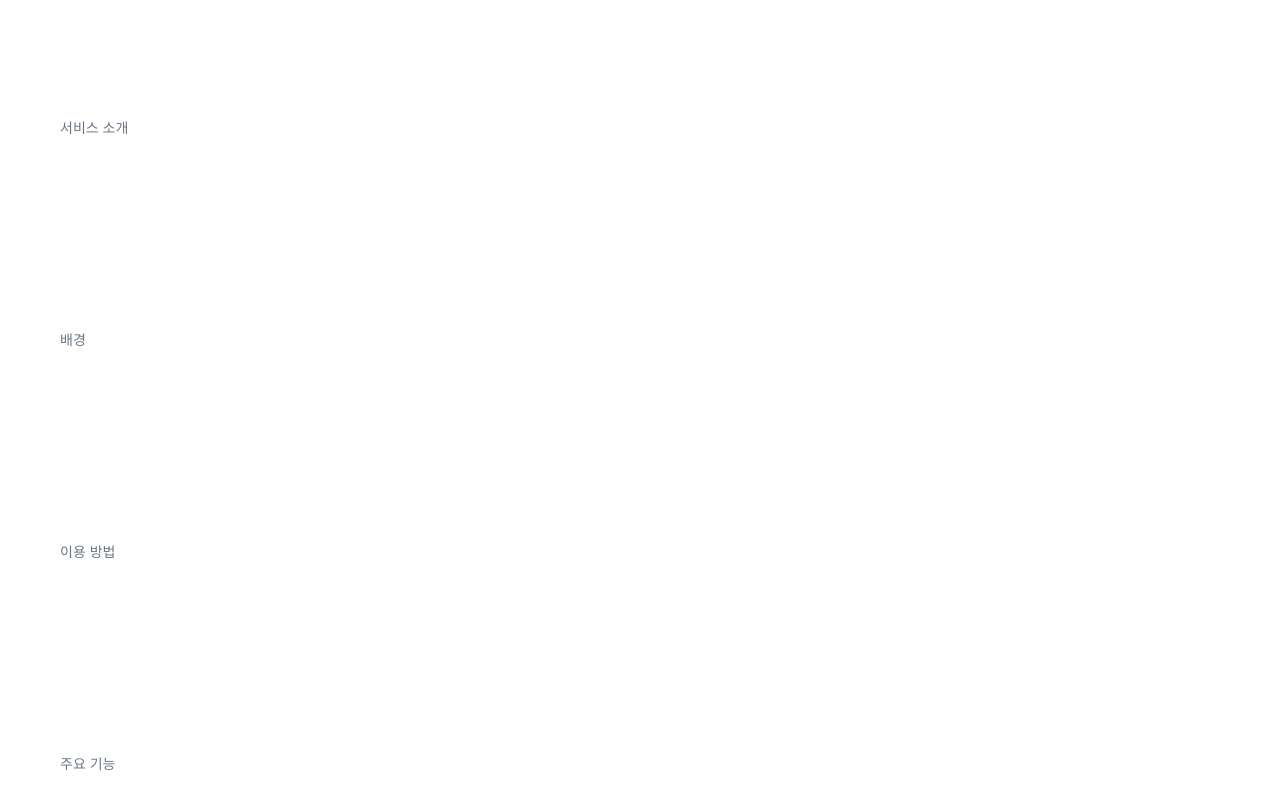
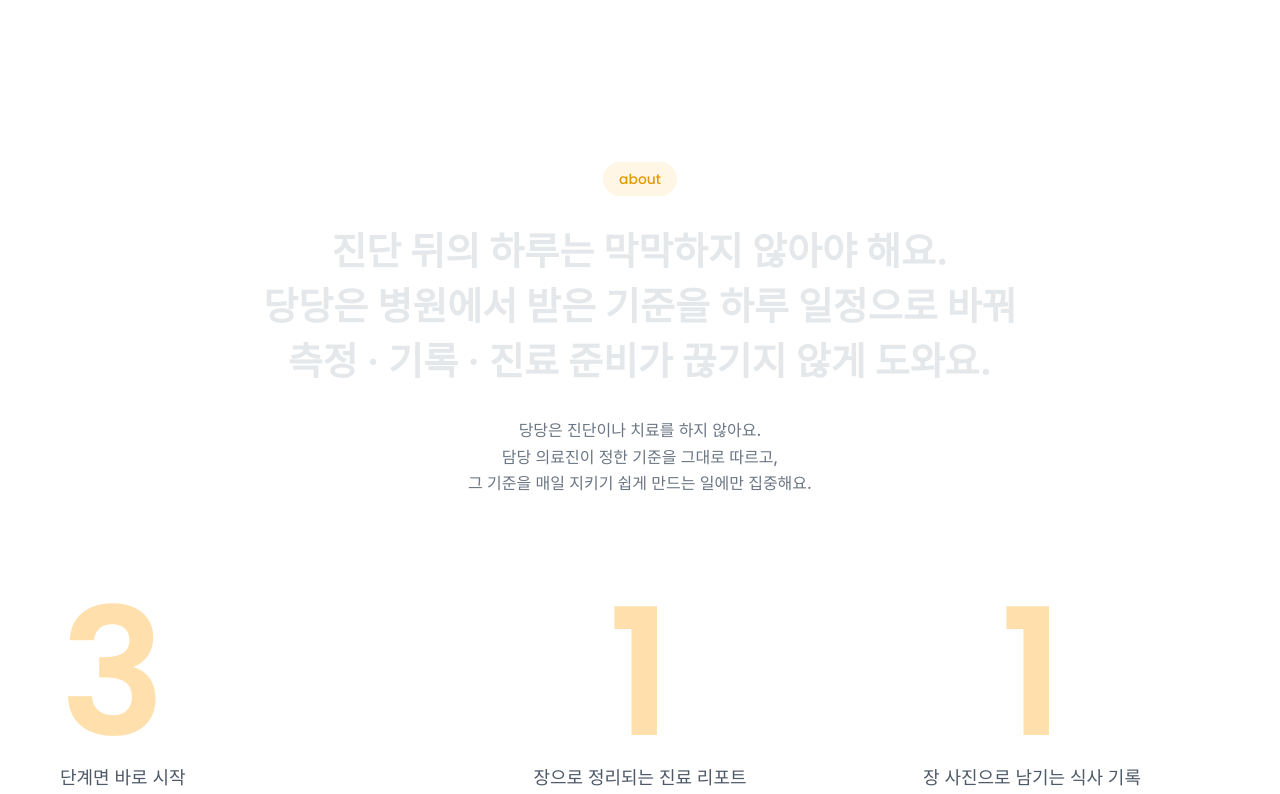
Before and after one commit to dangdang-2026/dangdang-landing, a Next.js app: page / in a window 1280 px wide. Shown: the part 926-1720 px from the top of the page. Built offline with nearby package versions, Linux system fonts and the light colour scheme; a web font is replaced by a local one.

Commit message:
:sparkles: [FEAT/#5] About 섹션 구현 (#8)
* 🎨 Design: 회색 400 색 토큰, Poppins 500·600 굵기 추가

* 🎨 Design: About 섹션 화면 구현

* ✨ Feat: About 문장 글자 단위 스크롤 채움, 숫자 등장 애니메이션 추가

```diff
--- /dev/null
+++ b/src/animations/aboutAnimation.ts
@@ -0,0 +1,38 @@
+import { MOTION_QUERIES, SplitText, gsap } from '@/animations/gsap';
+
+/** 아직 채워지지 않은 글자의 색 (grey-200) */
+const EMPTY = '#e5e8eb';
+
+/**
+ * About 애니메이션. 마크업 기본값이 최종 상태라서, 모션 줄이기 사용자에게는 아무것도 하지 않는다.
+ * @param root AboutMotion 래퍼
+ */
+export function setupAboutAnimation(root: HTMLElement) {
+  const mm = gsap.matchMedia();
+  const q = gsap.utils.selector(root);
+  const motionQuery = `${MOTION_QUERIES.desktop}, ${MOTION_QUERIES.mobile}`;
+
+  mm.add(motionQuery, () => {
+    // 1. 큰 문장을 단어(줄바꿈 단위)와 글자로 나누고,
+    //    스크롤하는 만큼 읽는 순서대로 연한 회색에서 원래 색(일반 글자는 회색, 강조는 검정)으로 채운다
+    const title = q('#about-title')[0];
+    const { chars } = SplitText.create(title, { type: 'words,chars' });
+    gsap.from(chars, {
+      color: EMPTY,
+      ease: 'none',
+      stagger: 0.1,
+      scrollTrigger: { trigger: title, start: 'top 85%', end: 'bottom 40%', scrub: 0.5 },
+    });
+
+    // 2. 숫자가 화면에 들어오면 아래에서 차례로 올라온다
+    gsap.from(q('[data-about-number]'), {
+      yPercent: 100,
+      duration: 1,
+      ease: 'power4.out',
+      stagger: 0.15,
+      scrollTrigger: { trigger: q('[data-about-number]')[0], start: 'top 85%' },
+    });
+  });
+
+  return mm;
+}
--- a/src/app/globals.css
+++ b/src/app/globals.css
@@ -12,6 +12,7 @@
   --color-grey-100: #f3f4f6;
   --color-grey-200: #e5e8eb;
   --color-grey-300: #d1d6db;
+  --color-grey-400: #b0b8c1;
   --color-grey-500: #8b95a1;
   --color-grey-600: #6b7684;
   --color-grey-700: #4e5968;
--- a/src/app/layout.tsx
+++ b/src/app/layout.tsx
@@ -11,8 +11,12 @@ import './globals.css';
 
 const SITE_URL = 'https://about-dangdang.vercel.app';
 
-// 히어로 뒤 큰 DANGDANG 글자처럼 영문 장식 글씨에만 쓴다
-const poppins = Poppins({ weight: '700', subsets: ['latin'], variable: '--font-poppins' });
+// 히어로 DANGDANG, About 큰 숫자, 섹션 라벨처럼 영문·숫자 장식 글씨에만 쓴다
+const poppins = Poppins({
+  weight: ['500', '600', '700'],
+  subsets: ['latin'],
+  variable: '--font-poppins',
+});
 
 export const metadata: Metadata = {
   metadataBase: new URL(SITE_URL),
--- /dev/null
+++ b/src/components/motion/AboutMotion.tsx
@@ -0,0 +1,31 @@
+'use client';
+
+import { type ReactNode, useRef } from 'react';
+
+import { setupAboutAnimation } from '@/animations/aboutAnimation';
+import { useGSAP } from '@/animations/gsap';
+
+interface AboutMotionProps {
+  className?: string;
+  children: ReactNode;
+}
+
+/** About 마크업은 서버에서 그리고, 이 래퍼가 스크롤 애니메이션만 얹는다 */
+export default function AboutMotion({ className, children }: AboutMotionProps) {
+  const scope = useRef<HTMLDivElement>(null);
+
+  useGSAP(
+    () => {
+      if (!scope.current) return;
+      const mm = setupAboutAnimation(scope.current);
+      return () => mm.revert();
+    },
+    { scope }
+  );
+
+  return (
+    <div ref={scope} className={className}>
+      {children}
+    </div>
+  );
+}
--- a/src/components/sections/AboutSection.tsx
+++ b/src/components/sections/AboutSection.tsx
@@ -1,10 +1,79 @@
+import type { ReactNode } from 'react';
+
+import AboutMotion from '@/components/motion/AboutMotion';
 import Section from '@/components/ui/Section';
+import { ABOUT_COPY } from '@/constants/copy';
 
-/** 서비스 소개 섹션. Figma 「Landing 당당 v2」를 보고 다음 이슈에서 채운다 */
+/** 큰 문장 속 강조 말. 스크롤하면 회색에서 이 색(ink)으로 진해진다 */
+function Em({ children }: { children: ReactNode }) {
+  return (
+    <span data-about-em className="text-ink">
+      {children}
+    </span>
+  );
+}
+
+/** 모바일에서만 줄을 바꾼다 */
+const MobileBreak = () => <br className="md:hidden" />;
+
+/** 02 About. 당당이 하는 일을 한 문장으로, 아래에 숫자 3개 */
 export default function AboutSection() {
   return (
-    <Section id="about" label="서비스 소개" className="py-24">
-      <p className="text-sm text-ink-sub">서비스 소개</p>
+    <Section
+      id="about"
+      aria-labelledby="about-title"
+      className="pt-24 pb-20 md:pt-[140px] md:pb-[120px]"
+    >
+      <AboutMotion className="flex flex-col items-center text-center">
+        <p className="rounded-full bg-yellow-50 px-4 py-[7px] font-display text-sm font-medium text-yellow-600">
+          {ABOUT_COPY.label}
+        </p>
+
+        <h2
+          id="about-title"
+          className="mt-7 text-2xl leading-[1.45] font-bold text-grey-400 md:text-[32px] xl:text-[38px]"
+        >
+          진단 뒤의 하루는 <MobileBreak />
+          <Em>막막하지 않아야</Em> 해요.
+          <br />
+          당당은 <Em>병원에서 받은 기준</Em>을 <MobileBreak />
+          <Em>하루 일정</Em>으로 바꿔
+          <br />
+          측정 · 기록 · 진료 준비가 <MobileBreak />
+          <Em>끊기지 않게</Em> 도와요.
+        </h2>
+
+        <p className="mt-7 text-[15px] leading-[1.65] font-medium text-grey-600 md:text-base">
+          {ABOUT_COPY.descriptionLines[0]} <br />
+          {ABOUT_COPY.descriptionLines[1]} <br />
+          {ABOUT_COPY.descriptionLines[2]}
+        </p>
+
+        <ul className="mt-16 grid w-full gap-8 text-left md:mt-[88px] md:grid-cols-3 md:gap-4">
+          {ABOUT_COPY.numbers.map((item, i) => (
+            <li
+              key={item.caption}
+              className={
+                i === 0
+                  ? 'flex items-end gap-3 md:flex-col md:items-start md:gap-0'
+                  : 'flex items-end gap-3 md:flex-col md:items-center md:gap-0'
+              }
+            >
+              <span className="block overflow-hidden">
+                <span
+                  data-about-number
+                  className="block font-display text-[88px] leading-none font-semibold text-yellow-200 md:text-[clamp(120px,14vw,200px)]"
+                >
+                  {item.value}
+                </span>
+              </span>
+              <span className="pb-2 text-base font-medium text-grey-700 md:pb-0 md:text-lg">
+                {item.caption}
+              </span>
+            </li>
+          ))}
+        </ul>
+      </AboutMotion>
     </Section>
   );
 }
--- a/src/constants/copy.ts
+++ b/src/constants/copy.ts
@@ -7,6 +7,21 @@ export const HERO_COPY = {
   secondaryCta: { href: '#how-it-works', label: '이용 방법 보기' },
 } as const;
 
+/** About 설명과 숫자 (Figma 02 About). 큰 문장은 강조 표시가 있어 AboutSection에 직접 둔다 */
+export const ABOUT_COPY = {
+  label: 'about',
+  descriptionLines: [
+    '당당은 진단이나 치료를 하지 않아요.',
+    '담당 의료진이 정한 기준을 그대로 따르고,',
+    '그 기준을 매일 지키기 쉽게 만드는 일에만 집중해요.',
+  ],
+  numbers: [
+    { value: '3', caption: '단계면 바로 시작' },
+    { value: '1', caption: '장으로 정리되는 진료 리포트' },
+    { value: '1', caption: '장 사진으로 남기는 식사 기록' },
+  ],
+} as const;
+
 /** 히어로에 떠 있는 정보 카드 */
 export const HERO_CARDS = {
   today: { label: '오늘 기록', value: '식후 측정 3번', caption: '아침 · 점심 · 저녁' },
```
